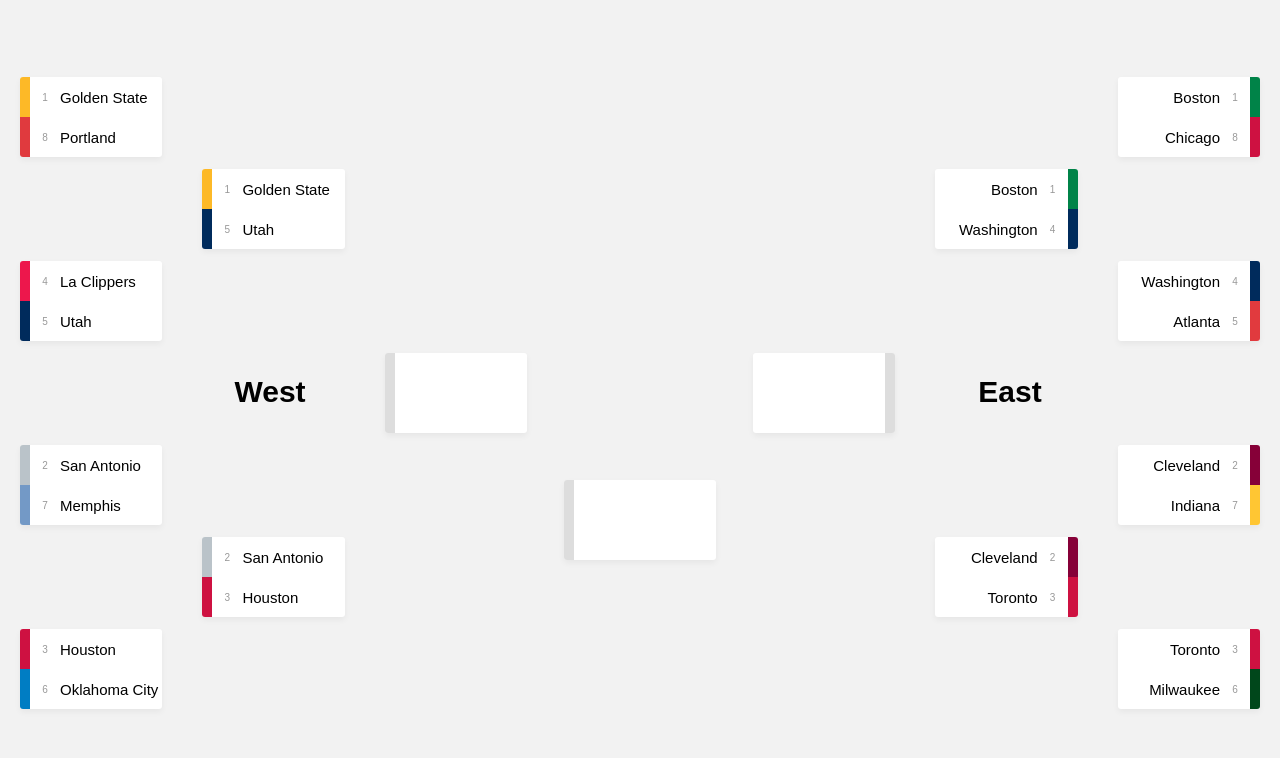
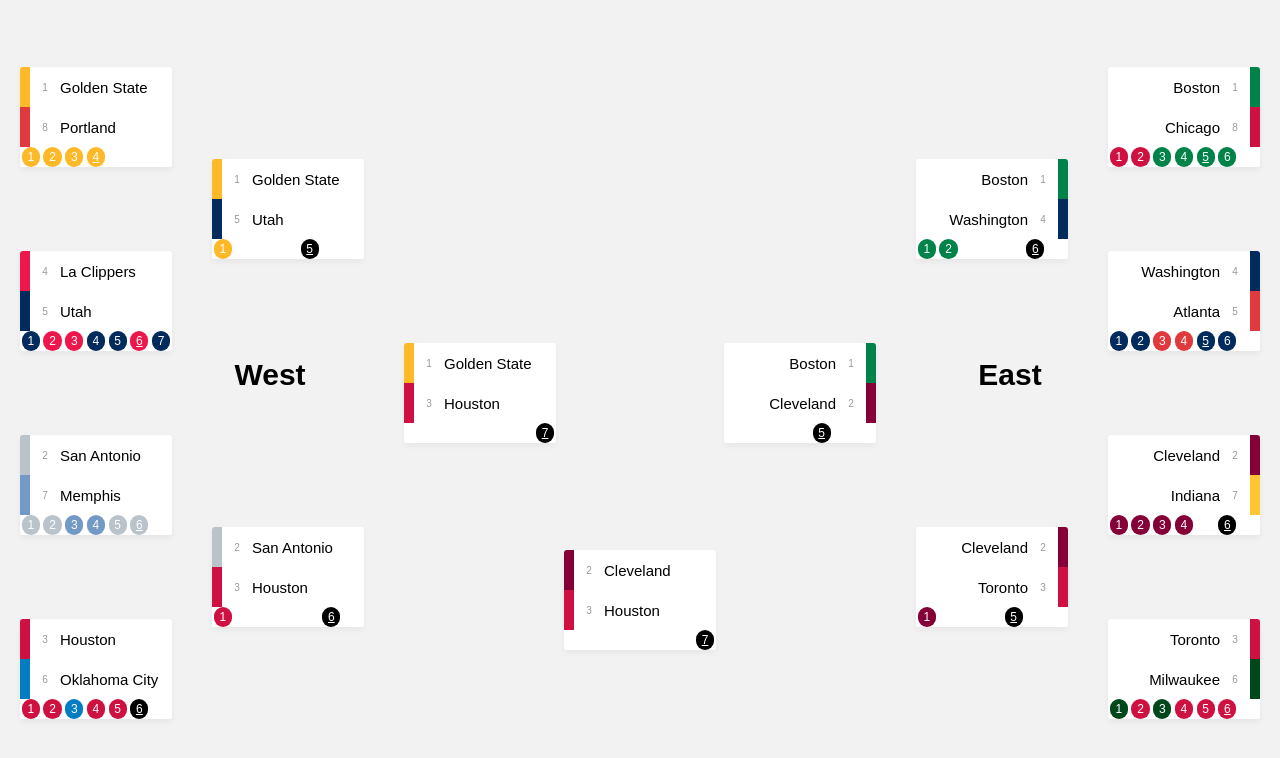
Before and after one commit to ridersofrohan/NBA-Bracket-App, a React app: page / in a window 1280 px wide. Shown: the top 758 px of the page. Built offline with nearby package versions, Linux system fonts and the light colour scheme.

Commit message:
Added bracket displaying ability.

```diff
--- a/src/components/canvas.js
+++ /dev/null
@@ -1,3 +0,0 @@
-import React, { Component } from 'react';
-
-class Canvas extends Component {
--- a/src/components/game.js
+++ b/src/components/game.js
@@ -1,17 +1,16 @@
 import React, { Component } from 'react';
 
+import Team from './team';
+import GameSelector from './gameselector';
+
 class Game extends Component {
-  toTitleCase(str) {
-    return str.replace(/\w\S*/g,
+  adjustName(name) {
+    name = name.replace("-", " ");
+    return name.replace(/\w\S*/g,
       function(txt) {
         return txt.charAt(0).toUpperCase() + txt.substr(1).toLowerCase();
       }
     );
-  }
-
-  adjustName(name) {
-    name = name.replace("-", " ");
-    return this.toTitleCase(name);
   }
 
   getNames() {
@@ -28,34 +27,78 @@
     }
   }
 
+  getNamesPredicted() {
+
+    if(this.props.final) {
+      var firstSeed = this.props.firstSeedPredicted;
+      var firstName = this.props.seeds[firstSeed[0]][firstSeed[1]];
+      this.ogFirstNamePredicted = firstName;
+      this.firstNamePredicted = this.adjustName(firstName);
+
+      var secondSeed = this.props.secondSeedPredicted;
+      var secondName = this.props.seeds[secondSeed[0]][secondSeed[1]];
+      this.ogSecondNamePredicted = secondName;
+      this.secondNamePredicted = this.adjustName(secondName);
+    }
+    else {
+      var firstName = this.props.seeds[this.props.firstSeedPredicted];
+      this.ogFirstNamePredicted = firstName;
+      this.firstNamePredicted = this.adjustName(firstName);
+
+      var secondName = this.props.seeds[this.props.secondSeedPredicted];
+      this.ogSecondNamePredicted = secondName;
+      this.secondNamePredicted = this.adjustName(secondName);
+    }
+  }
+
+  summarize() {
+    var response = {};
+    response[this.props.firstSeed] = {
+      name: this.ogFirstName
+    };
+    response[this.props.secondSeed] = {
+      name: this.ogSecondName
+    };
+    return response;
+  }
+
   render() {
     this.getNames();
+
+    if(this.props.firstSeedPredicted) {
+      this.getNamesPredicted();
+    }
+    else {
+      this.ogFirstNamePredicted = "";
+      this.firstNamePredicted = "";
+      this.ogSecondNamePredicted = "";
+      this.secondNamePredicted = "";
+    }
+
     return (
       <article className="game">
-            <div
-                className={this.props.firstSeed === 0 ? "team" : "team team-"+this.ogFirstName}
-                data-team={this.props.firstSeed === 0 ? "" : this.ogFirstName} >
-                    <span className="team-seed">
-                        {this.props.firstSeed === 0 ? "" : this.props.firstSeed}
-                    </span>
-                    <span className="team-name">
-                        {this.props.firstSeed == 0 ? "" : this.firstName}
-                    </span>
-            </div>
+        <Team
+          name={this.ogFirstName}
+          namePredicted={this.ogFirstNamePredicted}
+          displayName={this.firstName}
+          displayNamePredicted={this.firstNamePredicted}
+          seed = {this.props.firstSeed}
+          seedPredicted = {this.props.final ? this.props.firstSeedPredicted[1] : this.props.firstSeedPredicted} />
 
-            <div
-                className={this.props.ogSecondSeed == 0 ? "team" : "team team-"+this.ogSecondName}
-                data-team={this.props.secondSeed == 0 ? "" : this.ogSecondName} >
-                    <span className="team-seed">
-                        {this.props.secondSeed == 0 ? "" : this.props.secondSeed}
-                    </span>
-                    <span className="team-name">
-                        {this.props.secondSeed == 0 ? "" : this.secondName}
-                    </span>
-            </div>
+        <Team
+          name={this.ogSecondName}
+          namePredicted={this.ogSecondNamePredicted}
+          displayName={this.secondName}
+          displayNamePredicted={this.secondNamePredicted}
+          seed = {this.props.secondSeed}
+          seedPredicted = {this.props.final ? this.props.secondSeedPredicted[1] : this.props.secondSeedPredicted} />
+
+        <GameSelector
+          games={this.props.games}
+          seeds={this.summarize()}
+          gamesPredicted={this.props.gamesPredicted} />
       </article>
     );
   }
 }
-
 export default Game;
--- /dev/null
+++ b/src/components/gameselector.js
@@ -0,0 +1,64 @@
+import React, { Component } from 'react';
+
+class GameSelector extends Component {
+  createOptions() {
+    var response = [];
+    for(var i = 1; i < 8; i++) {
+      if(this.props.games && i-1 < this.props.games.length && this.props.seeds) {
+        var seed = this.props.games[i-1];
+        if(seed in this.props.seeds) {
+          if(i === this.props.gamesPredicted) {
+            response.push(
+              [seed, "game-option predicted background-"+this.props.seeds[seed]["name"]]
+            );
+          }
+          else {
+            response.push(
+              [seed, "game-option background-"+this.props.seeds[seed]["name"]]
+            );
+          }
+        }
+        else {
+          if(i === this.props.gamesPredicted) {
+            response.push(
+              [seed, "game-option predicted unplayed"]
+            );
+          }
+          else {
+            response.push(
+              [i-1, "game-option"]
+            );
+          }
+        }
+      }
+      else {
+        if(i === this.props.gamesPredicted) {
+          response.push(
+            [seed, "game-option predicted unplayed"]
+          );
+        }
+        else {
+          response.push(
+            [i-1, "game-option"]
+          );
+        }
+      }
+    }
+    return response;
+  }
+
+  render() {
+    var options = this.createOptions().map((element, i) =>
+      <span className={element[1]} value={element[0]} key={i}>
+        {i+1}
+      </span>
+    );
+
+    return (
+      <div className="game-selector">
+        {options}
+      </div>
+    );
+  }
+}
+export default GameSelector;
--- a/src/components/region.js
+++ b/src/components/region.js
@@ -1,35 +1,36 @@
 import React, { Component } from 'react';
-
 import Round from './round';
 
 class Region extends Component {
   render() {
 
-    console.log("rounds", this.props.rounds);
-    console.log("seeds", this.props.seeds);
-
     if(this.props.name === "Final") {
       return (
-            <div>
         <Round
-                    number={0}
           seeds={this.props.seeds}
           pairings={this.props.rounds[0]}
-                    key={0}
-                    final={true} />
-            </div>
+          games={this.props.games[0]}
+          gamesPredicted={this.props.userData["games"][0]}
+          pairingsPredicted={this.props.userData["matchups"][0]}
+          final={true}
+          number={0}
+          key={0} />
       );
     }
 
     var rounds = this.props.rounds.map((element, i) =>
       <Round
-            number={i}
         seeds={this.props.seeds}
         pairings={element}
-            key={i}
-            final={false} />
+        games={this.props.games[i]}
+        gamesPredicted={this.props.userData["games"][i]}
+        pairingsPredicted={this.props.userData["matchups"][i]}
+        final={false}
+        number={i}
+        key={i} />
     );
 
+    console.log("region");
     return (
       <div className={this.props.type === "right" ? "region region-right" : "region"}>
         <h2 className="region-name">{this.props.name}</h2>
@@ -38,5 +39,4 @@
     );
   }
 }
-
 export default Region;
--- a/src/components/round.js
+++ b/src/components/round.js
@@ -1,5 +1,4 @@
 import React, { Component } from 'react';
-
 import Game from './game';
 
 class Round extends Component {
@@ -8,7 +7,6 @@
     for(var i = 0; i < this.props.pairings.length; i += 2) {
       response.push([this.props.pairings[i], this.props.pairings[i+1]]);
     }
-    console.log("response", response);
     return response;
   }
 
@@ -18,8 +16,15 @@
         seeds={this.props.seeds}
         firstSeed={element[0]}
         secondSeed={element[1]}
+        gamesPredicted={this.props.gamesPredicted[i]}
+        firstSeedPredicted={this.props.pairingsPredicted ? this.props.pairingsPredicted[(i*2)] : element[0]}
+        secondSeedPredicted={this.props.pairingsPredicted ? this.props.pairingsPredicted[(i*2)+1] : element[1]}
+        games={this.props.games[i]}
+        final={this.props.final}
         key={i} />
     );
+
+    var finalText = this.props.final ? this.props.champion + " WINS!" : "";
 
     return (
       <section className={"round " + (this.props.final ? "final" : "") + " round-" + this.props.number}>
--- /dev/null
+++ b/src/components/team.js
@@ -0,0 +1,50 @@
+import React, { Component } from 'react';
+
+class Team extends Component {
+  constructor() {
+    super();
+  }
+
+  render() {
+    var incorrect = this.props.name !== this.props.namePredicted;
+    var className = "team team-"+this.props.name;;
+    var dataTeam = this.props.name;;
+    var seed = this.props.seed;
+    var displayName = this.props.displayName;
+    var wrongName = "";
+
+    if(this.props.name && !this.props.namePredicted) {}
+    else if(!this.props.name && this.props.namePredicted) {
+      className = "team team-"+this.props.namePredicted;
+      dataTeam = this.props.namePredicted;
+      seed = this.props.seedPredicted;
+      displayName = this.props.displayNamePredicted;
+    }
+    else if(this.props.name === this.props.namePredicted) {}
+    else {
+      seed = this.props.seed;
+      displayName = this.props.displayName;
+      wrongName = this.props.displayNamePredicted;
+    }
+
+    console.log("team");
+    return (
+      <div
+        className={className}
+        data-team={dataTeam} >
+        <span className="team-seed">
+          {seed}
+        </span>
+        <span className="team-name">
+          <div className="correct">
+            {displayName}
+          </div>
+          <div className="incorrect">
+            {wrongName}
+          </div>
+        </span>
+      </div>
+    );
+  }
+}
+export default Team;
--- a/src/css/style.css
+++ b/src/css/style.css
@@ -38,28 +38,34 @@
   line-height: 0;
   margin: -18px -50px 0;
   padding: 0;
-  font: 600 30px proxima-nova, proxima-nova-1, proxima-nova-2, "Proxima Nova", arial, helvetica, sans-serif;
+  font-family: "Proxima Nova", sans-serif;
+  font-size: 30px;
 }
 
 .round {
-  font: 300 15px proxima-nova, proxima-nova-1, proxima-nova-2, "Proxima Nova", arial, helvetica, sans-serif;
+  font-family: "Proxima Nova", sans-serif;
+  font-size: 15px;
   display: flex;
   flex-direction: column;
   justify-content: space-around;
   height: 100%;
   padding: 0 20px;
   float: left;
-  width: 28.5%;
+  width: 30%;
   position: relative;
   z-index: 2;
-  pointer-events: none;
 }
 .round.round-collapse {
   margin-left: -16.666666666%;
 }
-
-
-
+.round.final{
+  height:30%;
+  width:15%;
+  position:absolute;
+  top:60%;
+  left:52%;
+  margin-left:-9.5%;
+}
 .round .game {
   background: #FFF;
   border-radius: 3px;
@@ -67,8 +73,7 @@
   overflow: hidden;
   display: flex;
   flex-direction: column;
-  max-height: 80px;
-  pointer-events: auto;
+  max-height: 100px;
 }
 .round .game .team {
   display: flex;
@@ -76,7 +81,7 @@
   flex: 1 1 40px;
   cursor: pointer;
   border-left: 10px solid #DDD;
-  transition: .2s;
+  height: 45%;
   /* keep this for smoother transitions: */
   box-shadow: inset 0 40px 0 rgba(255, 255, 255, 0);
 }
@@ -85,13 +90,16 @@
   color: #999;
   flex: 0 1 30px;
   text-align: center;
-  transition: .2s;
 }
 .round .game .team .team-name {
   flex: 1 1 auto;
   white-space: nowrap;
   overflow: hidden;
   text-overflow: ellipsis;
+}
+.round .game .team .team-name .incorrect{
+  color: red;
+  text-decoration: line-through;
 }
 .round .game .team .team-score {
   font-weight: 600;
@@ -100,23 +108,27 @@
 .round .game .team .team-score:empty {
   display: none;
 }
-.round .game .team.team-hover {
-  background: #CFC59A;
-  color: #FFF !important;
-  box-shadow: inset 0 40px 0 rgba(255, 255, 255, 0.2);
+.round .game .game-selector {
+  display: flex;
+  justify-content: space-around;
+  height: 20px;
+  background-color: white;
 }
-.round .game .team.team-hover .team-seed {
-  color: #FFF;
+.round .game .game-selector .game-option {
+  width: 12%;
+  padding-top: 3px;
+  text-align: center;
+  font-size: 12px;
+  color: white;
+  -moz-border-radius: 30px;
+  border-radius: 30px;
 }
-.round .game .team:active {
-  box-shadow: inset 0 40px 0 rgba(255, 255, 255, 0);
+.round .game .game-selector .game-option.predicted {
+  text-decoration: underline;
 }
-.round .game .team.team-loser {
-  background: #F7F7F7;
-  color: #BBB;
+.round .game .game-selector .game-option.predicted.unplayed {
+  background-color: black;
 }
-
-
 
 .region-right .round {
   float: right;
@@ -135,14 +147,11 @@
   margin: -18px 50px 0;
 }
 
-.round.final{
-  height:30%;
-  width:15%;
-  position:absolute;
-  top:50%;
-  left:52%;
-  margin-left:-9.5%;
+.champion-label {
+  text-align: center;
 }
+
+
 
 
 
@@ -194,3 +203,52 @@
 .round .game .team-chicago {
   border-color: #CE1141;
 }
+
+.background-golden-state {
+  background-color: #FDB927;
+}
+.background-san-antonio {
+  background-color: #BAC3C9;
+}
+.background-houston {
+  background-color: #CE1141;
+}
+.background-la-clippers {
+  background-color: #ED174C;
+}
+.background-utah {
+  background-color: #002B5C;
+}
+.background-oklahoma-city {
+  background-color: #007DC3;
+}
+.background-memphis {
+  background-color: #7399C6;
+}
+.background-portland {
+  background-color: #E03A3E;
+}
+.background-boston {
+  background-color: #008348;
+}
+.background-cleveland {
+  background-color: #860038;
+}
+.background-toronto {
+  background-color: #CE1141;
+}
+.background-washington {
+  background-color: #002B5C;
+}
+.background-atlanta {
+  background-color: #E13A3E;
+}
+.background-milwaukee {
+  background-color: #00471B;
+}
+.background-indiana {
+  background-color: #FFC633;
+}
+.background-chicago {
+  background-color: #CE1141;
+}
--- /dev/null
+++ b/src/data/brackets2017.json
@@ -0,0 +1,116 @@
+{
+  "andy": {
+    "West": {
+      "matchups": [
+        [],
+        [1, 4, 2, 3],
+        [1, 2]
+      ],
+      "games": [
+        [5, 5, 6, 7],
+        [4, 7],
+        [6]
+      ]
+    },
+    "East": {
+      "matchups": [
+        [],
+        [1, 4, 2, 3],
+        [4, 2]
+      ],
+      "games": [
+        [6, 6, 6, 5],
+        [7, 5],
+        [5]
+      ]
+    },
+    "Final": {
+      "matchups": [
+        [
+          ["east", 2],
+          ["west", 1]
+        ]
+      ],
+      "games": [
+        [6]
+      ],
+      "winner": "Golden State"
+    }
+  },
+  "rohan": {
+    "West": {
+      "matchups": [
+        [],
+        [1, 5, 2, 3],
+        [1, 3]
+      ],
+      "games": [
+        [4, 6, 6, 6],
+        [5, 6],
+        [7]
+      ]
+    },
+    "East": {
+      "matchups": [
+        [],
+        [1, 4, 2, 3],
+        [1, 2]
+      ],
+      "games": [
+        [5, 5, 6, 6],
+        [6, 5],
+        [5]
+      ]
+    },
+    "Final": {
+      "matchups": [
+        [
+          ["east", 2],
+          ["west", 3]
+        ]
+      ],
+      "games": [
+        [7]
+      ],
+      "winner": "Cleveland"
+    }
+  },
+  "sajan": {
+    "West": {
+      "matchups": [
+        [],
+        [1, 5, 2, 3],
+        [1, 2]
+      ],
+      "games": [
+        [5, 6, 4, 5],
+        [6, 6],
+        [6]
+      ]
+    },
+    "East": {
+      "matchups": [
+        [],
+        [1, 4, 2, 6],
+        [1, 2]
+      ],
+      "games": [
+        [6, 5, 5, 6],
+        [5, 6],
+        [6]
+      ]
+    },
+    "Final": {
+      "matchups": [
+        [
+          ["east", 2],
+          ["west", 1]
+        ]
+      ],
+      "games": [
+        [7]
+      ],
+      "winner": "Cleveland"
+    }
+  }
+}
--- /dev/null
+++ b/src/data/playoffs2017.json
@@ -0,0 +1,92 @@
+{
+  "West": {
+    "seeds": {
+      "1": "golden-state",
+      "2": "san-antonio",
+      "3": "houston",
+      "4": "la-clippers",
+      "5": "utah",
+      "6": "oklahoma-city",
+      "7": "memphis",
+      "8": "portland"
+    },
+    "rounds": [
+      [1, 8, 4, 5, 2, 7, 3, 6],
+      [1, 5, 2, 3],
+      [0, 0]
+    ],
+    "games": [
+      [
+        [1, 1, 1, 1],
+        [5, 4, 4, 5, 5, 4, 5],
+        [2, 2, 7, 7, 2, 2],
+        [3, 3, 6, 3, 3]
+      ],
+      [
+        [1],
+        [3]
+      ],
+      []
+    ]
+  },
+  "East": {
+    "seeds": {
+      "1": "boston",
+      "2": "cleveland",
+      "3": "toronto",
+      "4": "washington",
+      "5": "atlanta",
+      "6": "milwaukee",
+      "7": "indiana",
+      "8": "chicago"
+    },
+    "rounds": [
+      [1, 8, 4, 5, 2, 7, 3, 6],
+      [1, 4, 2, 3],
+      [0, 0]
+    ],
+    "games": [
+      [
+        [8, 8, 1, 1, 1, 1],
+        [4, 4, 5, 5, 4, 4],
+        [2, 2, 2, 2],
+        [6, 3, 6, 3, 3, 3]
+      ],
+      [
+        [1, 1],
+        [2]
+      ],
+      []
+    ]
+  },
+  "Final": {
+    "seeds": {
+      "east": {
+        "1": "boston",
+        "2": "cleveland",
+        "3": "toronto",
+        "4": "washington",
+        "5": "atlanta",
+        "6": "milwaukee",
+        "7": "indiana",
+        "8": "chicago"
+      },
+      "west": {
+        "1": "golden-state",
+        "2": "san-antonio",
+        "3": "houston",
+        "4": "la-clippers",
+        "5": "utah",
+        "6": "oklahoma-city",
+        "7": "memphis",
+        "8": "portland"
+      }
+    },
+    "rounds": [
+      [0, 0]
+    ],
+    "games": [
+      []
+    ]
+  }
+}
--- a/src/index.js
+++ b/src/index.js
@@ -1,43 +1,13 @@
 import React, { Component } from 'react';
 import { render } from 'react-dom';
 import Region from './components/region';
-
-var teamColors = {
-    "golden-state":"FDB927", "san-antonio":"#BAC3C9", "houston":"CE1141","la-clippers":"ED174C", "utah":"002B5C", "oklahoma-city":"007DC3"
-}
-
-var tournamentData = {
-    "West": {
-        "seeds": {
-            1:"golden-state", 2:"san-antonio", 3:"houston", 4:"la-clippers", 5:"utah", 6:"oklahoma-city", 7:"memphis", 8:"portland"
-        },
-        "rounds": [
-            [1,8,4,5,2,7,3,6], [1,5,2,3], [0,0]
-        ]
-    },
-    "East": {
-        "seeds": {
-            1:"boston", 2:"cleveland", 3:"toronto", 4:"washington", 5:"atlanta", 6:"milwaukee", 7:"indiana", 8:"chicago"
-        },
-        "rounds": [
-            [1,8,4,5,2,7,3,6], [1,4,2,3], [0,0]
-        ]
-    },
-    "Final": {
-        "seeds": {
-            1:"boston", 2:"cleveland"
-        },
-        "rounds": [
-            [0,0]
-        ]
-    }
-}
+var tournamentData = require('json-loader!./data/playoffs2017.json');
+var brackets = require('json-loader!./data/brackets2017.json');
 
 class App extends Component {
   constructor() {
     super();
     this.state = {
-            teamColors: teamColors,
       regions: this.getRegions()
     };
   }
@@ -51,16 +21,23 @@
   }
 
   render() {
+    console.log(tournamentData);
+    console.log(brackets);
+
+
     var that = this;
     var regions = this.state.regions.map((element, i) =>
       <Region
-                state = {that.state}
         seeds = {tournamentData[element]["seeds"]}
         rounds = {tournamentData[element]["rounds"]}
-                key = {i}
+        games = {tournamentData[element]["games"]}
+        userData = {brackets["rohan"][element]}
         type = {i%2 == 0 ? "left" : "right"}
-                name = {element} />
+        name = {element}
+        key = {i} />
     );
+
+    console.log("app");
 
     return (
       <div className="tournament">
@@ -70,5 +47,4 @@
     );
   }
 };
-
 render(<App />, document.getElementById('app-root'));
```
Also changed, not shown: index.html (+2 -2 lines), testing/base.js (+0 -15 lines). Lines whose indentation alone changed are shown as unchanged.
